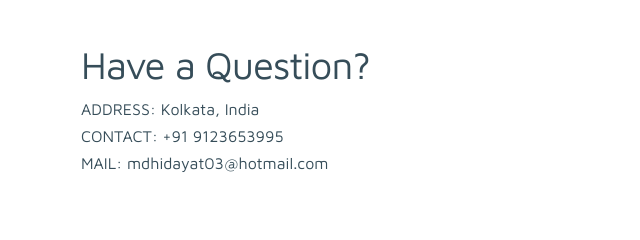
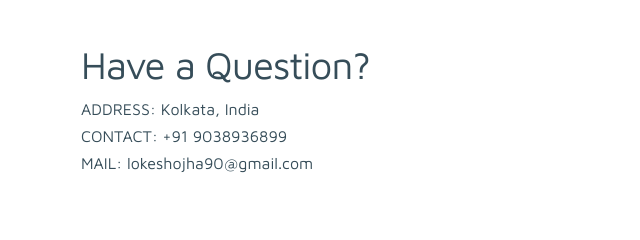
Before and after one commit to lokeshojha/lokeshojha.github.io, a plain HTML site: page index.html in a window 1280 px wide. Shown: the part 2740-2980 px from the top of the page, 4-644 px from the left. Drawn offline with Linux system fonts and the light colour scheme.

Commit message:
Update index.html

```diff
--- a/index.html
+++ b/index.html
@@ -347,8 +347,8 @@ https://www.tooplate.com/view/2115-marvel
         <div class="block-23 mb-3">
           <ul>
             <li><span class="icon icon-map-marker"></span><span class="text">ADDRESS: Kolkata, India</span></li>
-            <li><span class="icon icon-phone"></span><span class="text">CONTACT: +91 9123653995</span></li>
-            <li><span class="icon icon-envelope"></span><span class="text">MAIL: mdhidayat03@hotmail.com</span></li>
+            <li><span class="icon icon-phone"></span><span class="text">CONTACT: +91 9038936899</span></li>
+            <li><span class="icon icon-envelope"></span><span class="text">MAIL: lokeshojha90@gmail.com</span></li>
           </ul>
         </div>
       </div>
```
